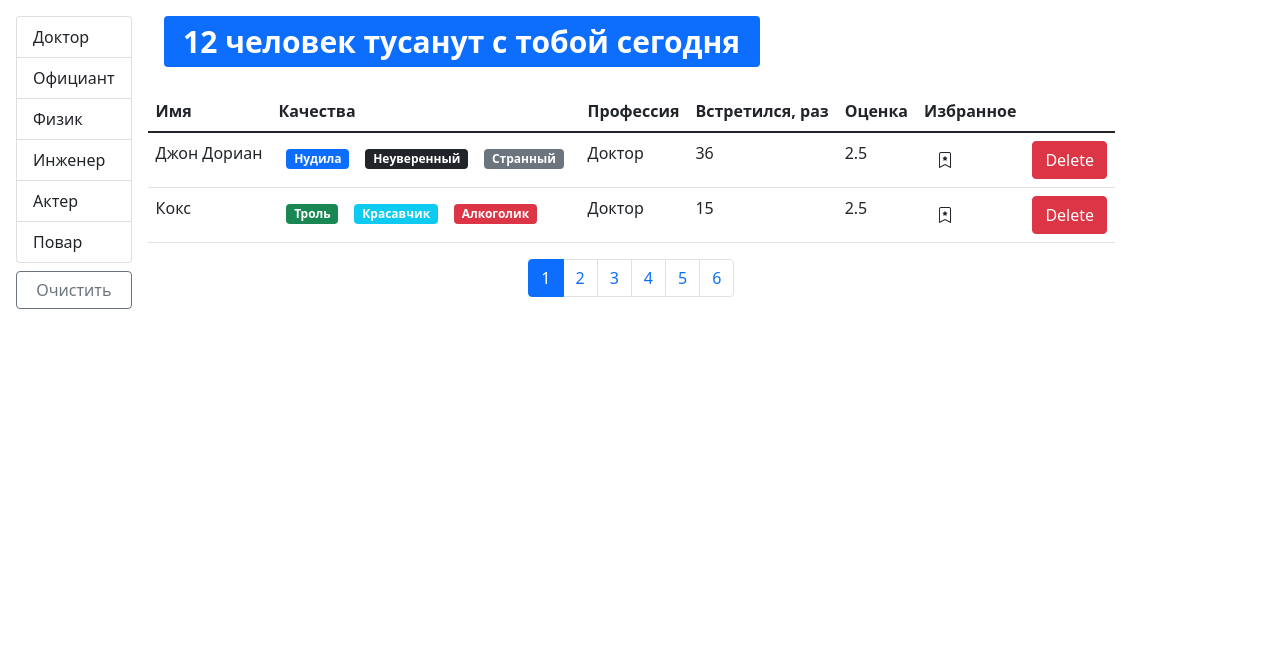
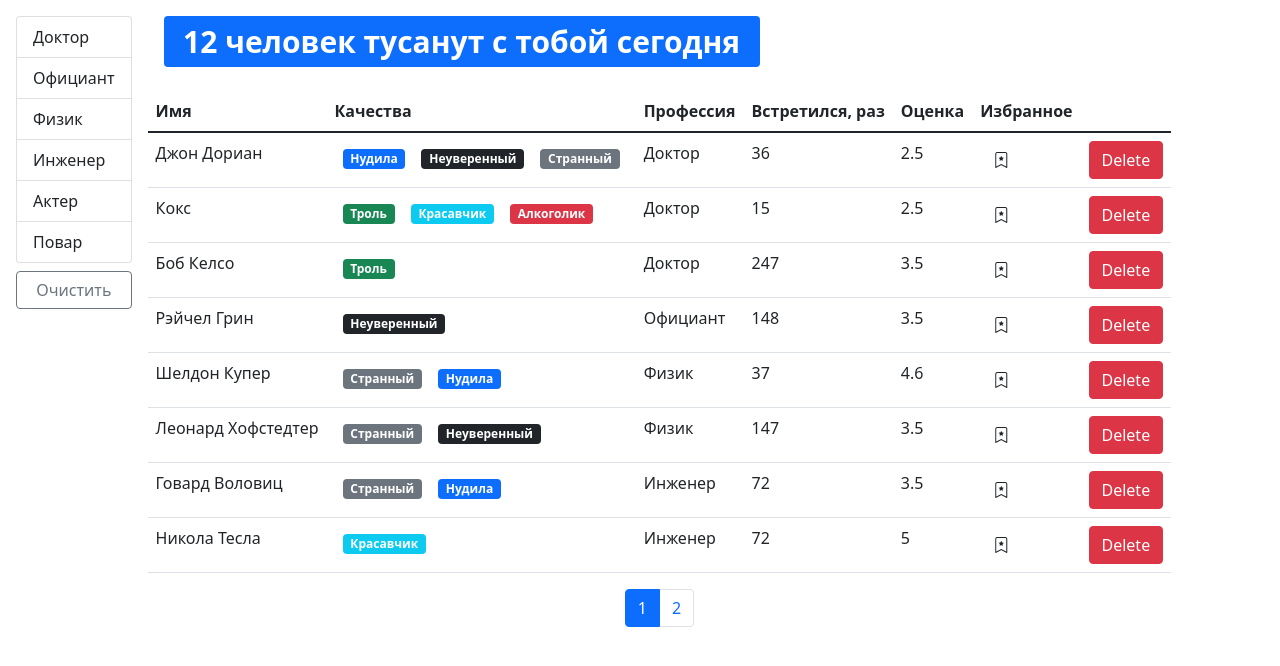
Before and after one commit to mvperepelkina/fast-company, a React (Create React App) app: page / in a window 1280 px wide. Shown: the top 666 px of the page. Built offline with nearby package versions, Linux system fonts and the light colour scheme.

Commit message:
feat: extracted components and added sorting

```diff
--- /dev/null
+++ b/src/components/qualitiesList.jsx
@@ -0,0 +1,19 @@
+import React from "react";
+import PropTypes from "prop-types";
+import Quality from "./quality";
+
+const QualitiesList = ({ qualities }) => {
+    return (
+        <>
+            {qualities.map((q) => (
+                <Quality key={q._id} color={q.color} name={q.name} />
+            ))}
+        </>
+    );
+};
+
+QualitiesList.propTypes = {
+    qualities: PropTypes.array.isRequired
+};
+
+export default QualitiesList;
--- /dev/null
+++ b/src/components/table.jsx
@@ -0,0 +1,27 @@
+import React from "react";
+import TableHeader from "./tableHeader";
+import TableBody from "./tableBody";
+import PropTypes from "prop-types";
+
+const Table = ({ onSort, selectedSort, columns, data, children }) => {
+    return (
+        <table className="table">
+            {children || (
+                <>
+                    <TableHeader {...{ onSort, selectedSort, columns }} />
+                    <TableBody {...{ columns, data }} />
+                </>
+            )}
+        </table>
+    );
+};
+
+Table.propTypes = {
+    onSort: PropTypes.func,
+    selectedSort: PropTypes.object,
+    columns: PropTypes.object,
+    data: PropTypes.array,
+    children: PropTypes.array
+};
+
+export default Table;
--- /dev/null
+++ b/src/components/tableBody.jsx
@@ -0,0 +1,35 @@
+import React from "react";
+import PropTypes from "prop-types";
+import _ from "lodash";
+
+const TableBody = ({ data, columns }) => {
+    const renderContent = (item, column) => {
+        if (columns[column].component) {
+            const component = columns[column].component;
+            if (typeof component === "function") {
+                return component(item);
+            }
+            return component;
+        }
+
+        return _.get(item, columns[column].path);
+    };
+    return (
+        <tbody>
+            {data.map((item) => (
+                <tr key={item._id}>
+                    {Object.keys(columns).map((column) => (
+                        <td key={column}>{renderContent(item, column)}</td>
+                    ))}
+                </tr>
+            ))}
+        </tbody>
+    );
+};
+
+TableBody.propTypes = {
+    data: PropTypes.array.isRequired,
+    columns: PropTypes.object.isRequired
+};
+
+export default TableBody;
--- /dev/null
+++ b/src/components/tableHeader.jsx
@@ -0,0 +1,57 @@
+import React from "react";
+import PropTypes from "prop-types";
+
+const TableHeader = ({ onSort, selectedSort, columns }) => {
+    const handleSort = (item) => {
+        if (selectedSort.path === item) {
+            onSort({
+                ...selectedSort,
+                order: selectedSort.order === "asc" ? "desc" : "asc"
+            });
+        } else {
+            onSort({ path: item, order: "asc" });
+        }
+    };
+
+    const renderArrows = (item) => {
+        if (item) {
+            if (selectedSort.path === item) {
+                return selectedSort.order === "asc" ? (
+                    <i className="bi bi-caret-up-fill" />
+                ) : (
+                    <i className="bi bi-caret-down-fill" />
+                );
+            }
+        }
+    };
+
+    return (
+        <thead>
+            <tr>
+                {Object.keys(columns).map((column) => (
+                    <th
+                        key={column}
+                        onClick={
+                            columns[column].path
+                                ? () => handleSort(columns[column].path)
+                                : undefined
+                        }
+                        {...{ role: columns[column].path && "button" }}
+                        scope="col"
+                    >
+                        {columns[column].name}
+                        {renderArrows(columns[column].path)}
+                    </th>
+                ))}
+            </tr>
+        </thead>
+    );
+};
+
+TableHeader.propTypes = {
+    onSort: PropTypes.func.isRequired,
+    selectedSort: PropTypes.object.isRequired,
+    columns: PropTypes.object.isRequired
+};
+
+export default TableHeader;
--- a/src/components/user.jsx
+++ /dev/null
@@ -1,42 +0,0 @@
-import React from "react";
-import BookMark from "./bookmark";
-import Quality from "./quality";
-import PropTypes from "prop-types";
-
-const User = ({ user, handleDelete, toggleBookmark }) => {
-    const { _id, name, qualities, profession, completedMeetings, rate } = user;
-    return (
-        <tr>
-            <td>{name}</td>
-            <td>
-                {qualities.map((q) => (
-                    <Quality key={q._id} color={q.color} name={q.name} />
-                ))}
-            </td>
-            <td>{profession.name}</td>
-            <td>{completedMeetings}</td>
-            <td>{rate}</td>
-            <td>
-                <BookMark
-                    status={user.bookmark}
-                    toggleBookmark={toggleBookmark}
-                    userId={user._id}
-                />
-            </td>
-            <td>
-                <button
-                    onClick={() => handleDelete(_id)}
-                    className="btn btn-danger"
-                >
-                    Delete
-                </button>
-            </td>
-        </tr>
-    );
-};
-User.propTypes = {
-    user: PropTypes.object,
-    handleDelete: PropTypes.func,
-    toggleBookmark: PropTypes.func
-};
-export default User;
--- a/src/components/users.jsx
+++ b/src/components/users.jsx
@@ -4,14 +4,16 @@
 import Pagination from "./pagination";
 import GroupList from "./groupList";
 import SearchStatus from "./searchStatus";
-import User from "./user";
+import UserTable from "./usersTable";
+import _ from "lodash";
 
 const Users = () => {
     const [users, setUsers] = useState();
     const [professions, setProfessions] = useState();
     const [selectedProf, setSelectedProf] = useState();
+    const [sortBy, setSortBy] = useState({ iter: "name", order: "asc" });
 
-    const pageSize = 2;
+    const pageSize = 8;
     const [currentPage, setCurrentPage] = useState(1);
 
     useEffect(() => {
@@ -30,9 +32,8 @@
           )
         : users;
     const count = users ? filteredUsers.length : 0;
-    const userCrop = users
-        ? paginate(filteredUsers, currentPage, pageSize)
-        : [];
+    const sortedUsers = _.orderBy(filteredUsers, [sortBy.path], [sortBy.order]);
+    const userCrop = users ? paginate(sortedUsers, currentPage, pageSize) : [];
 
     const handlePageChange = (pageIndex) => {
         setCurrentPage(pageIndex);
@@ -43,11 +44,15 @@
         setUsers(filteredUsers);
     };
 
-    const toggleBookmark = (id) => {
+    const handleToggleBookmark = (id) => {
         const updatedUsers = users.map((u) =>
             u._id === id ? { ...u, bookmark: !u.bookmark } : u
         );
         setUsers(updatedUsers);
+    };
+
+    const handleSort = (item) => {
+        setSortBy(item);
     };
 
     const handleProfessionSelect = (item) => {
@@ -82,29 +87,13 @@
                 <div className="d-flex flex-column">
                     <SearchStatus length={count} />
                     {count > 0 && (
-                        <table className="table">
-                            <thead>
-                                <tr>
-                                    <th scope="col">Имя</th>
-                                    <th scope="col">Качества</th>
-                                    <th scope="col">Профессия</th>
-                                    <th scope="col">Встретился, раз</th>
-                                    <th scope="col">Оценка</th>
-                                    <th scope="col">Избранное</th>
-                                    <th scope="col"></th>
-                                </tr>
-                            </thead>
-                            <tbody>
-                                {userCrop.map((user) => (
-                                    <User
-                                        key={user._id}
-                                        user={user}
-                                        handleDelete={handleDelete}
-                                        toggleBookmark={toggleBookmark}
-                                    />
-                                ))}
-                            </tbody>
-                        </table>
+                        <UserTable
+                            users={userCrop}
+                            onDelete={handleDelete}
+                            onToggleBookmark={handleToggleBookmark}
+                            onSort={handleSort}
+                            selectedSort={sortBy}
+                        />
                     )}
                     <div className="d-flex justify-content-center">
                         <Pagination
--- /dev/null
+++ b/src/components/usersTable.jsx
@@ -0,0 +1,71 @@
+import React from "react";
+import PropTypes from "prop-types";
+import TableHeader from "./tableHeader";
+import TableBody from "./tableBody";
+import BookMark from "./bookmark";
+import QualitiesList from "./qualitiesList";
+import Table from "./table";
+
+const UserTable = ({
+    users,
+    onSort,
+    onDelete,
+    onToggleBookmark,
+    selectedSort
+}) => {
+    const columns = {
+        name: { path: "name", name: "Имя" },
+        qualities: {
+            name: "Качества",
+            component: (user) => <QualitiesList qualities={user.qualities} />
+        },
+        professions: { path: "profession.name", name: "Профессия" },
+        completedMeetings: {
+            path: "completedMeetings",
+            name: "Встретился, раз"
+        },
+        rate: { path: "rate", name: "Оценка" },
+        bookmark: {
+            path: "bookmark",
+            name: "Избранное",
+            component: (user) => (
+                <BookMark
+                    status={user.bookmark}
+                    onToggleBookmark={onToggleBookmark}
+                    userId={user._id}
+                />
+            )
+        },
+        delete: {
+            component: (user) => (
+                <button
+                    onClick={() => onDelete(user._id)}
+                    className="btn btn-danger"
+                >
+                    Delete
+                </button>
+            )
+        }
+    };
+    return (
+        <Table
+            onSort={onSort}
+            selectedSort={selectedSort}
+            columns={columns}
+            data={users}
+        >
+            <TableHeader {...{ onSort, selectedSort, columns }} />
+            <TableBody {...{ columns, data: users }} />
+        </Table>
+    );
+};
+
+UserTable.propTypes = {
+    users: PropTypes.array.isRequired,
+    onDelete: PropTypes.func.isRequired,
+    onToggleBookmark: PropTypes.func.isRequired,
+    selectedSort: PropTypes.object.isRequired,
+    onSort: PropTypes.func.isRequired
+};
+
+export default UserTable;
```
